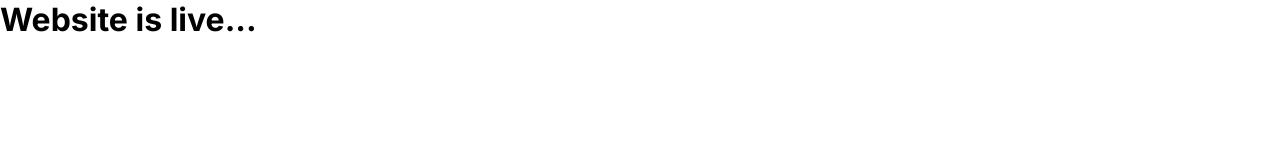
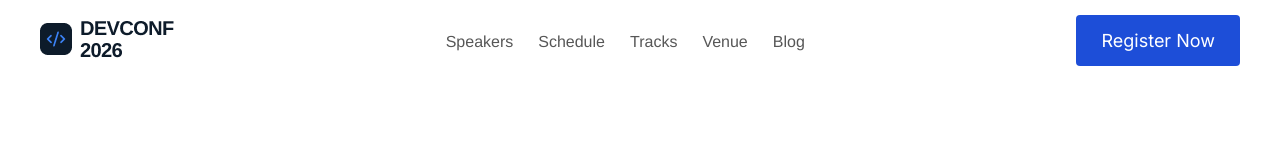
Before and after one commit to ormahbub/devconf, a plain HTML site: page index.html in a window 1280 px wide. Drawn offline with nearby package versions, Linux system fonts and the light colour scheme.

Commit message:
Added Header section with complete styling based on the assignment requirement.

```diff
--- a/index.html
+++ b/index.html
@@ -20,6 +20,30 @@
     />
   </head>
   <body>
-    <h1>Website is live...</h1>
+    <!-- Header Section Start -->
+    <header id="site-header">
+      <div class="container justify-content">
+        <a class="logo" href="#">
+          <img src="./assets/images/devconf-logo.png" alt="DevConf logo" />
+        </a>
+        <nav class="nav-menu">
+          <ul class="center-content">
+            <li><a href="#">Speakers</a></li>
+            <li><a href="#">Schedule</a></li>
+            <li><a href="#">Tracks</a></li>
+            <li><a href="#">Venue</a></li>
+            <li><a href="#">Blog</a></li>
+          </ul>
+        </nav>
+        <a class="btn" href="#">Register Now</a>
+      </div>
+    </header>
+    <!-- Header Section End -->
+
+    <!-- Main Content Start -->
+    <!-- Main Content End -->
+
+    <!-- Footer Section Start -->
+    <!-- Footer Section End -->
   </body>
 </html>
--- a/style.css
+++ b/style.css
@@ -12,11 +12,12 @@
   --primary-color: #0d1b2a;
   --text-color-1: #575757;
   --text-color-2: #333333;
+  --light-text: #ffffff;
   --accent-color: #1d4ed8;
 }
 
 .container {
-  width: 1140px;
+  width: 1200px;
   margin: 0px auto;
 }
 
@@ -33,4 +34,37 @@
   align-items: center;
 }
 
+img {
+  width: 100%;
+}
+
+.btn {
+  font-size: 18px;
+  background-color: var(--accent-color);
+  padding: 15px 25px;
+  color: var(--light-text);
+  border-radius: 4px;
+}
+
 /* Reset and Default Styling End */
+
+/* Styling for Header Section Start */
+header {
+  padding: 15px 0;
+}
+header nav ul.center-content {
+  flex-direction: row;
+  list-style: none;
+  gap: 25px;
+}
+header nav ul a {
+  color: var(--text-color-1);
+  font-size: 16px;
+  font-family: "Arimo", sans-serif;
+  font-weight: 400;
+}
+header nav ul a:hover {
+  color: var(--accent-color);
+}
+
+/* Styling for Header Section End */
```
Also changed, not shown: assets/images/devconf-logo.png (added).
